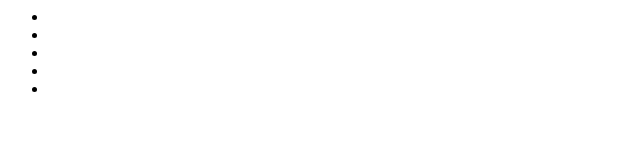
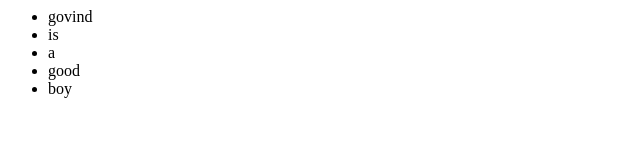
Before and after one commit to govindraj1427/LearnGit, a plain HTML site: page index.html in a window 1280 px wide. Shown: the whole page, without its empty margins (0-640 px from the left). Drawn offline with Linux system fonts and the light colour scheme.

Commit message:
Update index.html

```diff
--- a/index.html
+++ b/index.html
@@ -2,11 +2,11 @@
   <body>
           <div>
             <ul>
-              <li></li>
-              <li></li>
-              <li></li>
-              <li></li>
-              <li></li>
+              <li>govind</li>
+              <li>is </li>
+              <li>a</li>
+              <li> good </li>
+              <li>boy</li>
             </ul>
           </div>
   </body>
```
